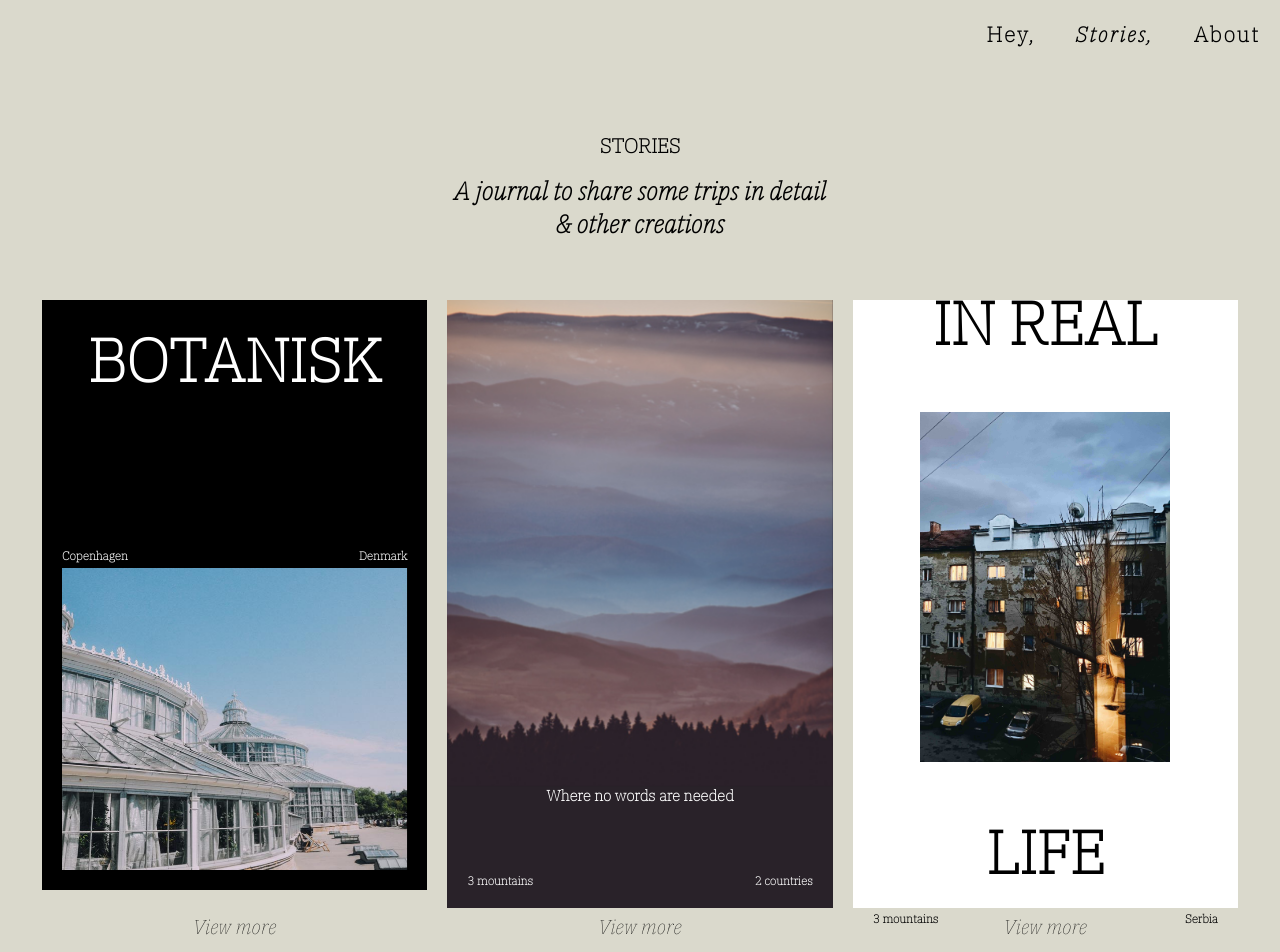
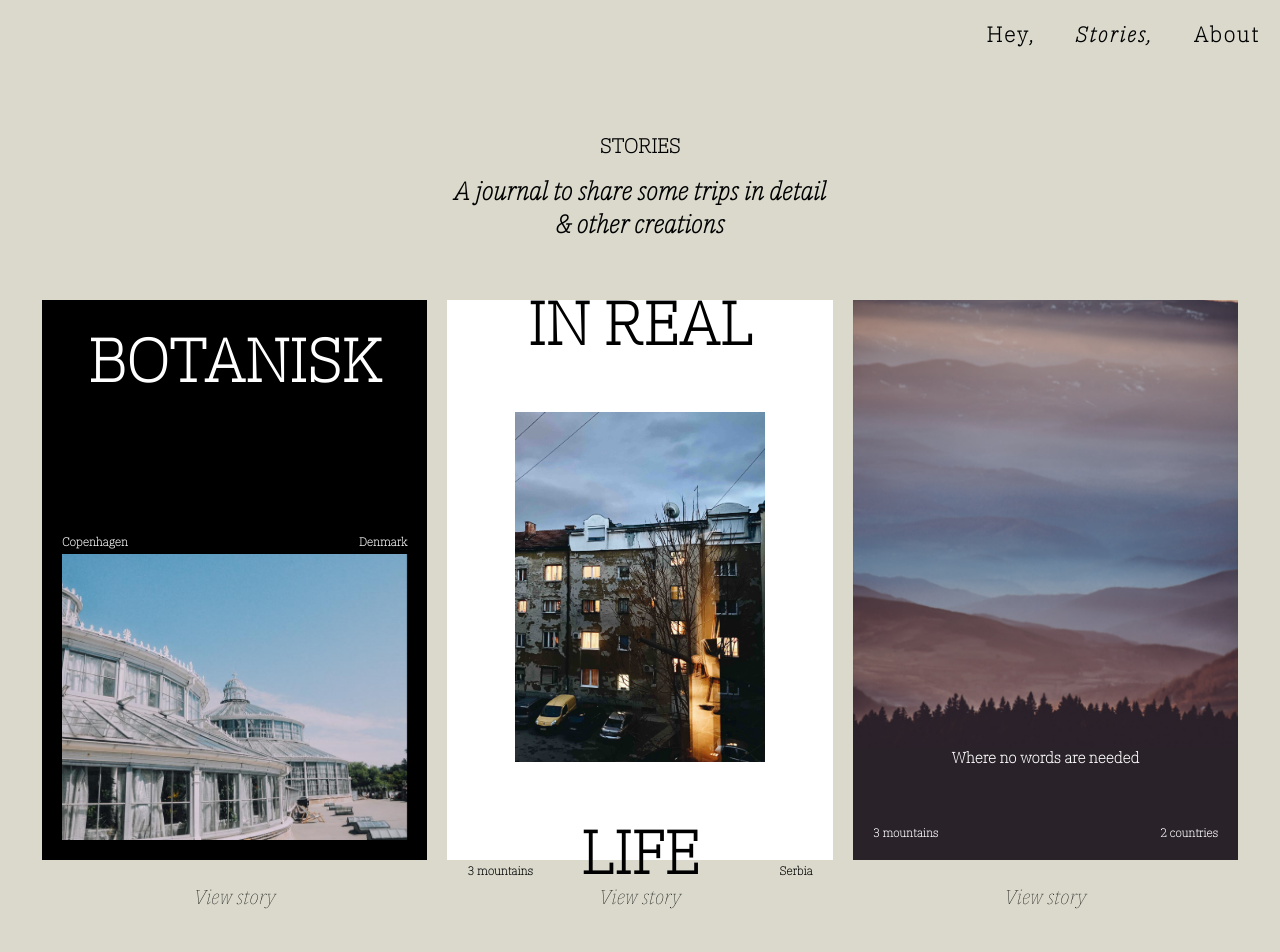
Before and after one commit to majac91/Photography_portfolio_V2, a React (Create React App) app: page /stories in a window 1280 px wide. Shown: the top 952 px of the page. Built offline with nearby package versions, Linux system fonts and the light colour scheme.

Commit message:
fix story card wrapping, start story page 3

```diff
--- a/src/App.js
+++ b/src/App.js
@@ -10,6 +10,7 @@ import MainPage from "./pages/MainPage/MainPage";
 import StoriesPage from "./pages/StoriesPage/StoriesPage";
 import StoryPage1 from "./pages/StoryPage1/Story1";
 import StoryPage2 from "./pages/StoryPage2/Story2";
+import StoryPage3 from "./pages/StoryPage3/Story3";
 
 function App() {
   const [containerClass, setContainerClass] = useState(null);
@@ -35,6 +36,9 @@ function App() {
           <Route exact path="/where-no-words-are-needed">
             <StoryPage2 setContainerClass={setContainerClass} />
           </Route>
+          <Route exact path="/in-real-life">
+            <StoryPage3 setContainerClass={setContainerClass} />
+          </Route>
         </Switch>
 
         <Footer />
--- a/src/App.scss
+++ b/src/App.scss
@@ -14,4 +14,5 @@
 @import "./components/StoryLink/story-link";
 @import "../src/pages/StoryPage1/story-page-1";
 @import "../src/pages/StoryPage2/story-page-2";
+@import "../src/pages/StoryPage3/story-page-3";
 @import "./components/Card/card";
--- a/src/components/StoryCard/StoryCard.js
+++ b/src/components/StoryCard/StoryCard.js
@@ -64,7 +64,7 @@ const Story = ({ className, src, url }) => {
         )}
       </Link>
       <Link to={`/${url}`} className="story-card__btn">
-        View more
+        View story
       </Link>
     </div>
   );
--- a/src/components/StoryCard/story-card.scss
+++ b/src/components/StoryCard/story-card.scss
@@ -3,8 +3,8 @@
   flex-direction: column;
   align-items: center;
   position: relative;
-  height: 80vh;
-
+  height: 100%;
+  width: 100%;
   @include respond(mobile) {
     flex-wrap: wrap;
     width: 100%;
@@ -23,7 +23,7 @@
     margin-bottom: 5rem;
   }
   &__inner {
-    height: 100%;
+    height: 70vh;
     display: flex;
     flex-direction: column;
     justify-content: center;
--- a/src/pages/StoriesPage/StoriesPage.js
+++ b/src/pages/StoriesPage/StoriesPage.js
@@ -29,14 +29,14 @@ const StoriesPage = ({ setContainerClass }) => {
               />
             </div>
             <div className="stories__card-outter col">
+              <StoryCard url="in-real-life" className="story-card__3" />
+            </div>
+            <div className="stories__card-outter col">
               <StoryCard
                 className="story-card__2"
                 src={mountains}
                 url="where-no-words-are-needed"
               />
-            </div>
-            <div className="stories__card-outter col">
-              <StoryCard className="story-card__3" />
             </div>
           </div>
         </section>
--- a/src/pages/StoriesPage/stories-page.scss
+++ b/src/pages/StoriesPage/stories-page.scss
@@ -41,8 +41,8 @@
     }
   }
   &__card-outter {
-    width: 30%;
-    max-height: auto;
+    width: 500px;
+    min-width: 300px;
     display: flex;
     justify-content: space-between;
     margin: 1rem;
--- /dev/null
+++ b/src/pages/StoryPage3/Story3.js
@@ -0,0 +1,10 @@
+import React, { useEffect } from "react";
+
+const Story3 = ({ setContainerClass }) => {
+  useEffect(() => {
+    setContainerClass("story3Page");
+  }, []);
+  return <div className="story3">Coming soon...</div>;
+};
+
+export default Story3;
--- /dev/null
+++ b/src/pages/StoryPage3/story-page-3.scss
@@ -0,0 +1,7 @@
+.story3 {
+  height: 87vh;
+  display: flex;
+  align-items: center;
+  justify-content: center;
+  font-size: 3rem;
+}
```
Also changed, not shown: 1 other file (tests, documents, lock files or other folders).
